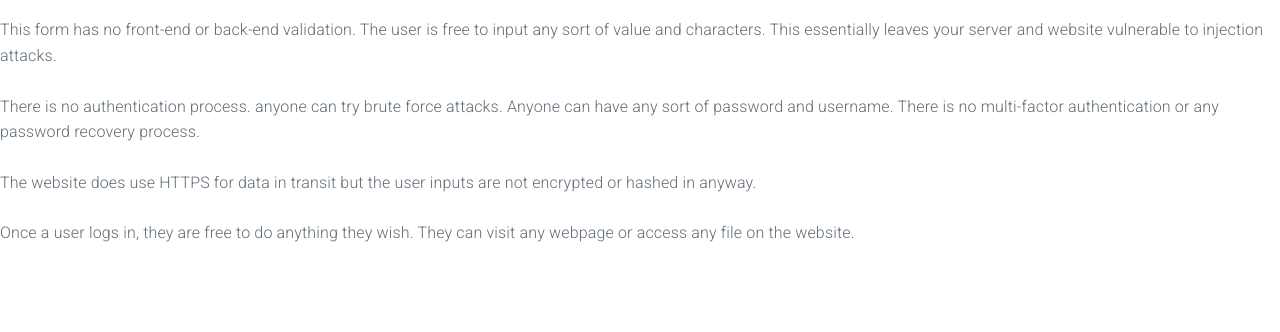
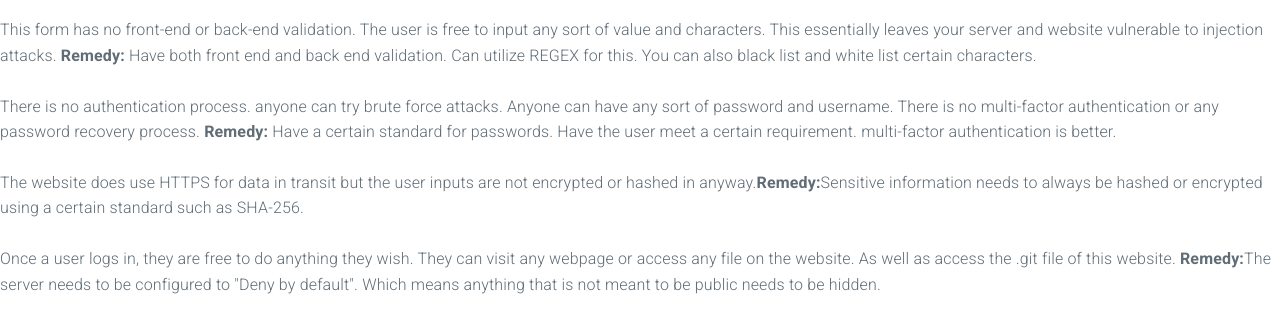
Before and after one commit to m-baqir/MyFirstVite1, a website built with Vite: page hellovite/badexample/index.html in a window 1280 px wide. Shown: the part 374-706 px from the top of the page. Built offline with nearby package versions, Linux system fonts and the light colour scheme.

Commit message:
Update index.html

```diff
--- a/hellovite/badexample/index.html
+++ b/hellovite/badexample/index.html
@@ -28,18 +28,25 @@
     </h2>
     <p>
         This form has no front-end or back-end validation. The user is free to input any sort of value and characters.
-        This essentially leaves your server and website vulnerable to injection attacks.
+        This essentially leaves your server and website vulnerable to injection attacks. <strong>Remedy:</strong> Have
+        both front end and back end validation. Can utilize REGEX for this. You can also black list and white list
+        certain characters.
     </p>
     <p>
         There is no authentication process. anyone can try brute force attacks. Anyone can have any sort of password and
-        username. There is no multi-factor authentication or any password recovery process.
+        username. There is no multi-factor authentication or any password recovery process. <strong>Remedy:</strong>
+        Have a certain standard for passwords. Have the user meet a certain requirement. multi-factor authentication is
+        better.
     </p>
     <p>
-        The website does use HTTPS for data in transit but the user inputs are not encrypted or hashed in anyway.
+        The website does use HTTPS for data in transit but the user inputs are not encrypted or hashed in
+        anyway.<strong>Remedy:</strong>Sensitive information needs to always be hashed or encrypted using a certain
+        standard such as SHA-256.
     </p>
     <p>
         Once a user logs in, they are free to do anything they wish. They can visit any webpage or access any file on
-        the website.
+        the website. As well as access the .git file of this website. <strong>Remedy:</strong>The server needs to be
+        configured to "Deny by default". Which means anything that is not meant to be public needs to be hidden.
     </p>
 
 </body>
```
